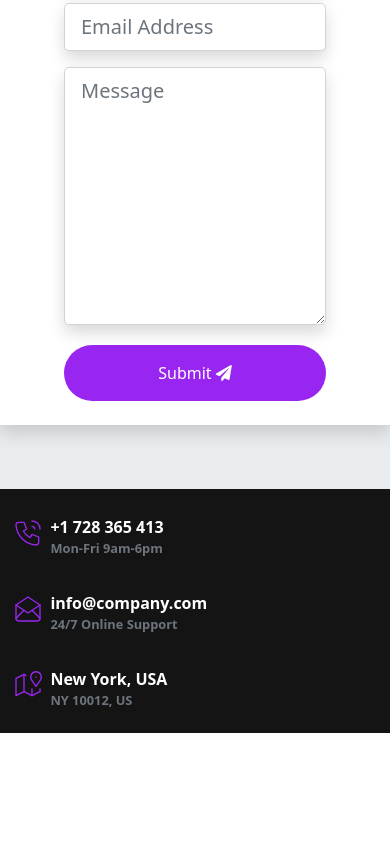
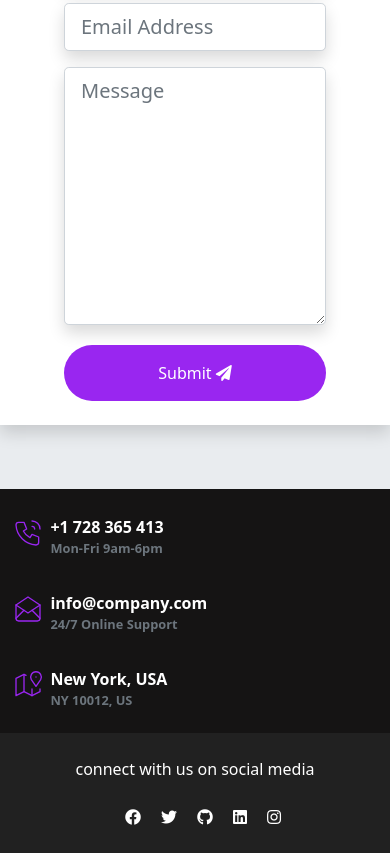
Before and after one commit to anangyoga/bootstrap-landing-page-patrix, a website: page index.html in a window 390 px wide. Shown: the part 10074-10927 px from the top of the page. Before the commit the page ends 10807 px from the top, so only its background shows below. Drawn offline with Linux system fonts and the light colour scheme.

Commit message:
created footer social media and made it responsive

```diff
--- a/index.html
+++ b/index.html
@@ -700,7 +700,23 @@
               <p class="contact-box__info--subtitle">NY 10012, US</p>
             </div>
           </div>
+        </div>
+      </div>
 
+      <div class="footer-social" style="background-color: #212121;">
+        <div class="container">
+          <div class="row py-4 text-center text-white">
+            <div class="col-lg-5 col-md-6 mb-4 mb-md-0">
+              connect with us on social media
+            </div>
+            <div class="col-lg-7 col-md-6">
+              <a href="#"><i class="fab fa-facebook"></i></a>
+              <a href="#"><i class="fab fa-twitter"></i></a>
+              <a href="#"><i class="fab fa-github"></i></a>
+              <a href="#"><i class="fab fa-linkedin"></i></a>
+              <a href="#"><i class="fab fa-instagram"></i></a>
+            </div>
+          </div>
         </div>
       </div>
     </footer>
--- a/scss/sections/_footer.scss
+++ b/scss/sections/_footer.scss
@@ -46,3 +46,19 @@
     }
   }
 }
+
+// style social media content
+.footer-social {
+  a {
+    color: $white;
+
+    i {
+      font-size: 1rem;
+      margin-left: 1rem;
+
+      @include media-breakpoint-up(sm) {
+        font-size: 1.6rem;
+      }
+    }
+  }
+}
```
Also changed, not shown: assets/css/style.css, 1 other file.
